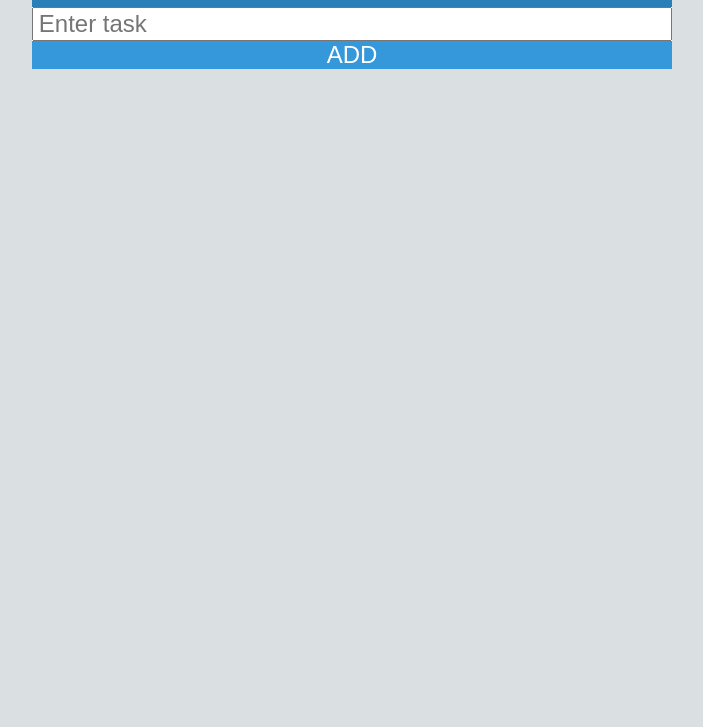
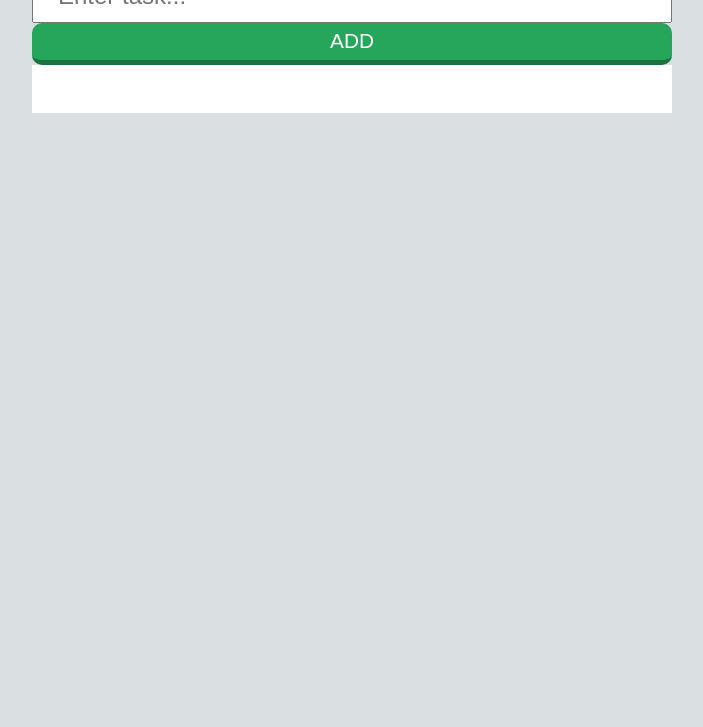
Before and after one commit to dustindong/todo-list-app, a plain HTML site: page index.html in a window 1280 px wide. Shown: the part 73-800 px from the top of the page, without its empty margins (288-991 px from the left). Drawn offline with Linux system fonts and the light colour scheme.

Commit message:
fixed add, delete buttons and padding

```diff
--- a/assets/css/styles.css
+++ b/assets/css/styles.css
@@ -19,7 +19,7 @@ img {
   max-width: 100%; }
 
 .wrap {
-  background-color: #2980b9;
+  background-color: #dadfe1;
   margin: 0 auto;
   max-width: 40em; }
 
@@ -30,6 +30,7 @@ img {
   margin: 0;
   margin-bottom: 0em;
   padding: 0;
+  padding-top: .3em;
   text-align: center;
   vertical-align: center; }
 
@@ -39,11 +40,13 @@ img {
   font-size: 1.5em; }
 
 .todo input {
-  padding-left: .2em;
-  width: 100%; }
+  padding: .3em;
+  padding-left: 1em;
+  width: 100%;
+  line-height: 1.5em; }
 
 .list {
-  background-color: white;
+  background-color: #fff;
   border: 0px solid black;
   font-size: 1.5em;
   margin: 0;
@@ -53,28 +56,44 @@ img {
 .list ol {
   list-style-type: none;
   margin: 0;
-  padding: 0; }
+  padding: 1em; }
 
 .list li {
   overflow: hidden;
-  padding: .3em;
-  width: 100%; }
+  padding: .7em;
+  width: 100%;
+  background-color: #EEEEEE;}
 
 .list li:nth-child(even) {
   background-color: lightgrey; }
 
-.addtodo button {
-  background-color: #3498db;
+
+.addtodo {
+  background-color: #26A65B;
+  color: #fff;
+  font-size: 1.3em;
+  margin: 0;
+  padding: .3em;
+  text-align: center;
+  text-decoration: none;
+  width: 100%;
+  border-bottom: 5px solid #1A733F;
+  border-radius: 10px;
+  }
+
+.delete {
+  background-color: #D91e18;
   border: 0;
   border-color: #aaa #444 #444 #aaa;
   color: #fff;
-  font-size: 1.5em;
-  margin: 0;
-  padding: 0;
+  float: right;
+  font-size: .7em;
+  margin-left: .5em;
+  padding: .2em .4em .2em .4em;
   text-decoration: none;
-  width: 100%; }
+  opacity: 0;}
 
-.delete {
+.delete:hover {
   background-color: #D91E18;
   border: 0;
   border-color: #aaa #444 #444 #aaa;
@@ -83,6 +102,7 @@ img {
   font-size: .7em;
   margin-left: .5em;
   padding: .2em .4em .2em .4em;
-  text-decoration: none; }
+  text-decoration: none;
+  opacity: 1;}
 
 /*# sourceMappingURL=styles.css.map */
--- a/assets/js/todo.js
+++ b/assets/js/todo.js
@@ -1,5 +1,5 @@
 $(document).ready(function(){
-    $('button').click(function(){
+    $('.addtodo').click(function(){
         var item = $('input[name=additem]').val();
         $('ol').append('<li>'+ item +' <span class="delete">Done</span></li>');
     });
--- a/index.html
+++ b/index.html
@@ -3,8 +3,8 @@
 <head>
 <meta charset="utf-8">
 <meta name="viewport" content="width=device-width, initial-scale=1">
+<link rel="stylesheet" href="assets/css/normalize.css">
 <link rel="stylesheet" href="assets/css/styles.css">
-<link rel="stylesheet" href="assets/css/normalize.css">
 <link rel="stylesheet" href="assets/css/media.css">
 <script src="assets/js/jquery.js"></script>
 <script src="assets/js/todo.js"></script>
@@ -17,10 +17,10 @@
     <h1>Todo List</h1>
     </div>
     <div class="todo">
-    <p><input type="text" placeholder="Enter task" name="additem"></p>
+    <p><input type="text" placeholder="Enter task..." name="additem"></p>
     </div>
     <div class="addtodo">
-    <button>ADD</button>
+    ADD
     </div>
     <div class="list">
     <ol>
```
